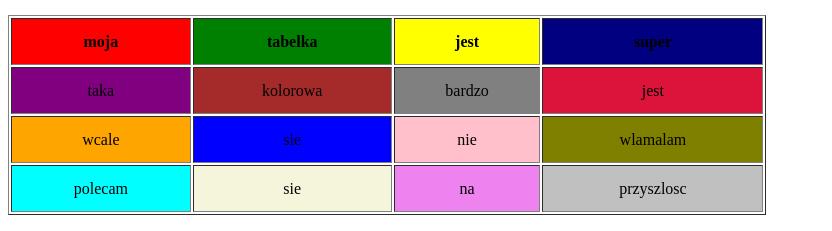
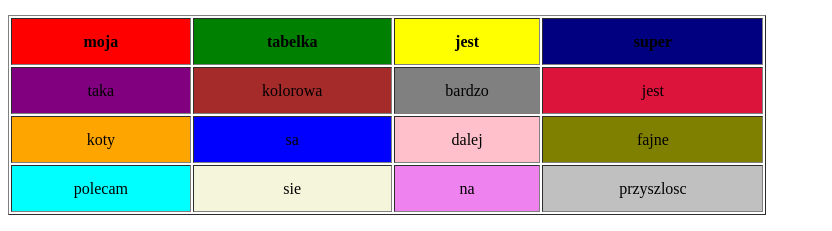
Before and after one commit to fgruczka/Srodowisko, a plain HTML site: page grupa2.html in a window 1280 px wide. Shown: the part 845-1076 px from the top of the page, 0-832 px from the left. Drawn offline with Linux system fonts and the light colour scheme.

Commit message:
Trzecia zmiana: ijastak

```diff
--- a/grupa2.html
+++ b/grupa2.html
@@ -109,10 +109,10 @@
 					<td style="background-color: crimson">jest</th>
 				</tr>
 				<tr style="text-align: center; ">
-					<td style="background-color: orange">wcale</th>
-					<td style="background-color: blue">sie</th>
-					<td style="background-color: pink">nie</th>
-					<td style="background-color: olive">wlamalam</th>
+					<td style="background-color: orange">koty</th>
+					<td style="background-color: blue">sa</th>
+					<td style="background-color: pink">dalej</th>
+					<td style="background-color: olive">fajne</th>
 				</tr>
 				<tr style="text-align: center; ">
 					<td style="background-color: cyan">polecam</th>
```
